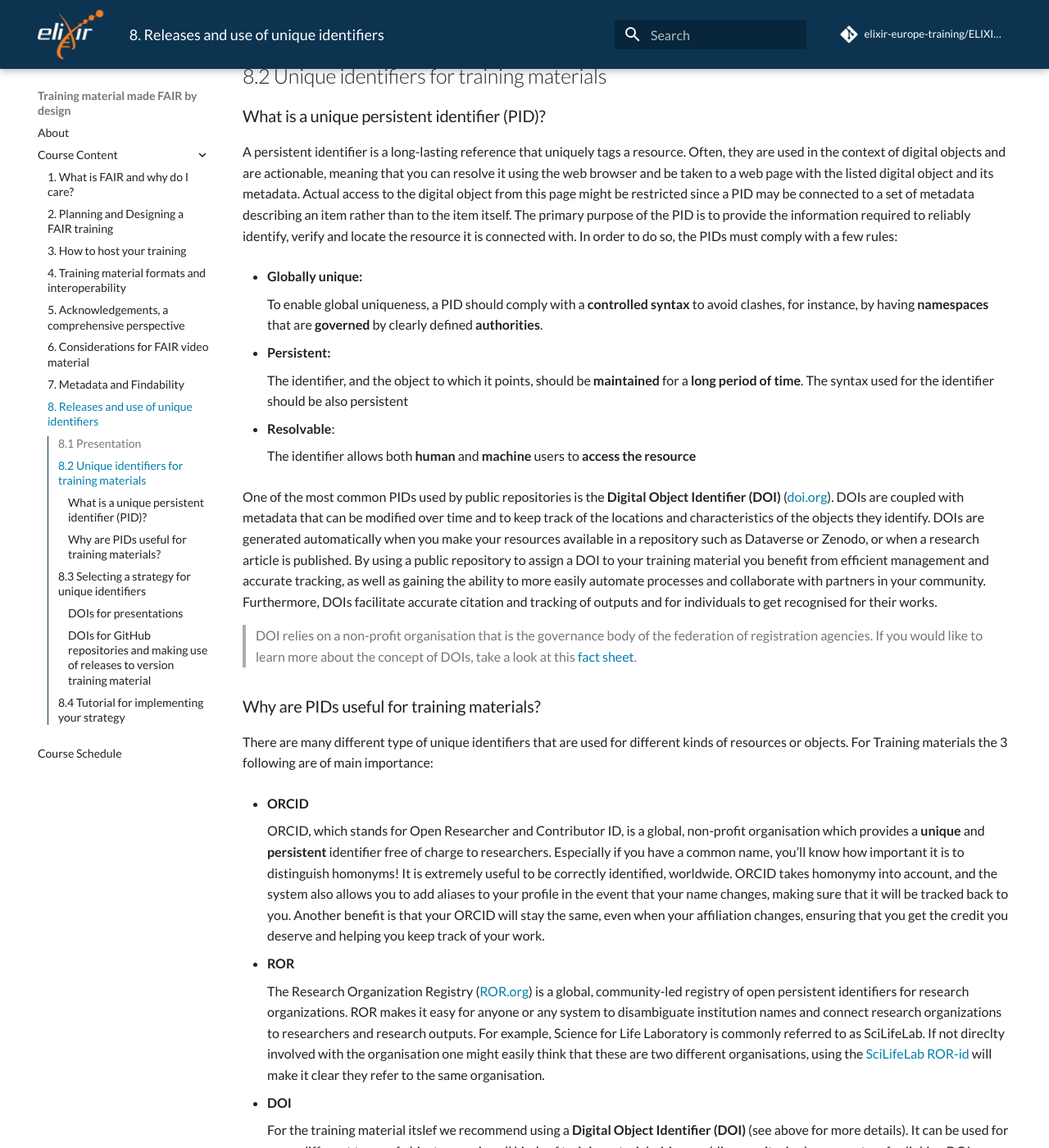
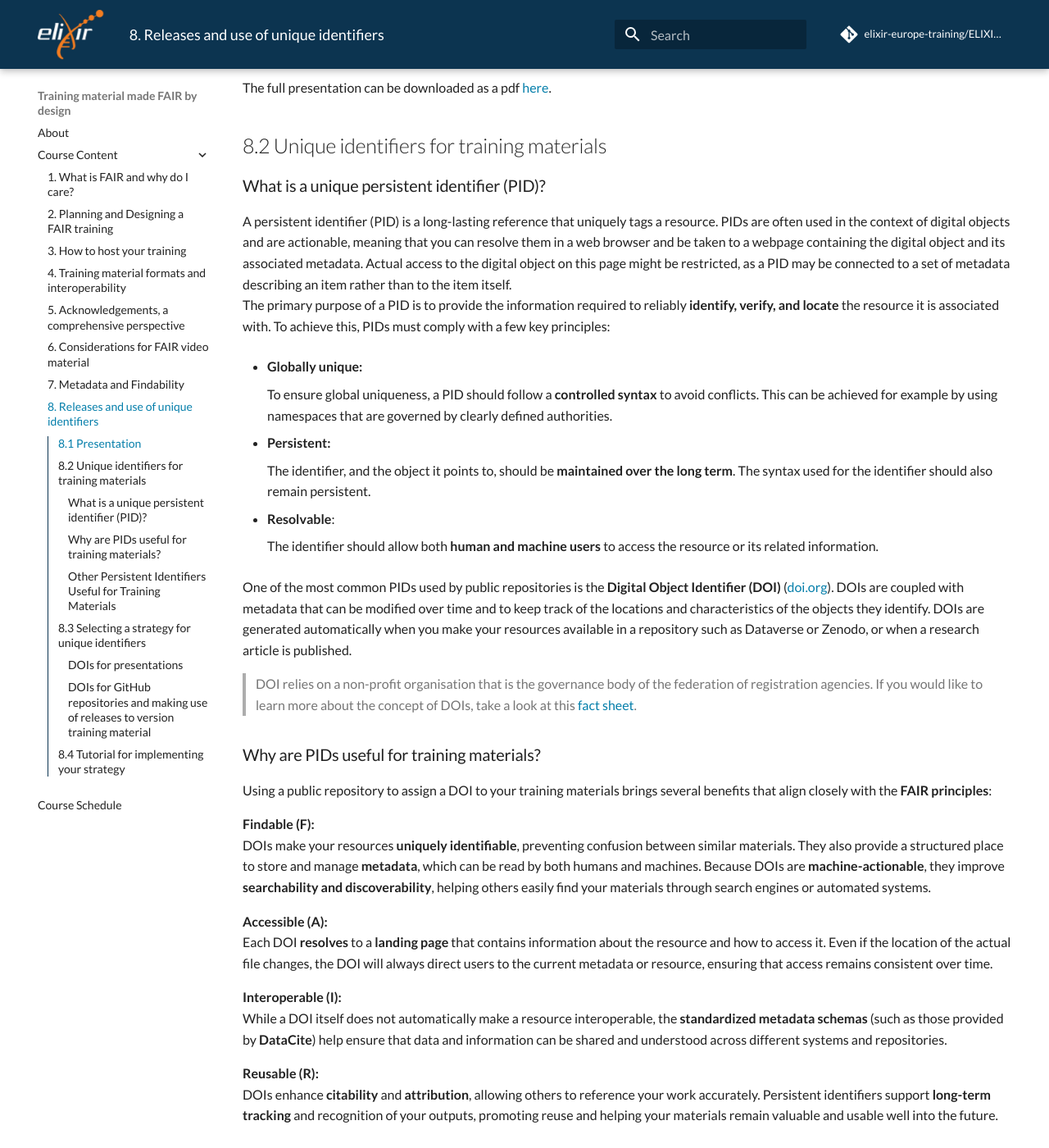
Before and after one commit to elixir-europe-training/ELIXIR-TrP-FAIR-Material-By-Design, an MkDocs documentation site: the page built from docs/chapters/chapter_08.md, in a window 1280 px wide and 1400 px high, scrolled down 969 px. Shown: the whole window at 82% size. Built offline with MkDocs 1.6.1 and Material for MkDocs 9.7.7, drawn with Linux system fonts in a browser that asks for light colours; comment, search, counter and statistics services are not loaded; the version menu is left out; some of the changed text lies outside the part shown; grey boxes are pictures that could not be loaded.

Commit message:
updated 8.1 and 8.2

```diff
--- a/docs/chapters/chapter_08.md
+++ b/docs/chapters/chapter_08.md
@@ -12,6 +12,10 @@
 ---
 
 !!! success "Learning Outcomes"
+
+    By the end of this session, learners will be able to:
+
+    - List common e-learning platforms
     - Explain what unique persistent identifiers are and their benefits
     - List and differentiate the types of unique identifiers that are relevant for publishing and sharing training materials
     - Compare different strategies for unique identifiers for training materials
@@ -20,49 +24,73 @@
 ## 8.1 Presentation
 Here you can find the presentation for this session:
 
-<iframe src="https://drive.google.com/file/d/1h4TZciHorxDPkhVrlwebzkbq8n0PnnNi/preview" width="640" height="360" allow="autoplay"></iframe>
 
-The full presentation can be downloaded as a pdf [here](https://docs.google.com/presentation/d/1h4TZciHorxDPkhVrlwebzkbq8n0PnnNi/export?format=pdf).
+<iframe src="https://docs.google.com/presentation/d/1B17jD_C7knHazgsbyv8EmXPf-3RXTEJZ/preview" width="640" height="360" allow="autoplay"></iframe>
+
+The full presentation can be downloaded as a pdf [here](https://docs.google.com/presentation/d/1B17jD_C7knHazgsbyv8EmXPf-3RXTEJZ/export?format=pdf).
+
 
 ## 8.2 Unique identifiers for training materials
 
 ### What is a unique persistent identifier (PID)?
 
-A persistent identifier is a long-lasting reference that uniquely tags a resource. Often, they are used in the context of digital objects and are actionable, meaning that you can resolve it using the web browser and be taken to a web page with the listed digital object and its metadata.  Actual access to the digital object from this page might be restricted since a PID may be connected to a set of metadata describing an item rather than to the item itself.
-The primary purpose of the PID is to provide the information required to reliably identify, verify and locate the resource it is connected with. In order to do so, the PIDs must comply with a few rules:
+A persistent identifier (PID) is a long-lasting reference that uniquely tags a resource. PIDs are often used in the context of digital objects and are actionable, meaning that you can resolve them in a web browser and be taken to a webpage containing the digital object and its associated metadata. Actual access to the digital object on this page might be restricted, as a PID may be connected to a set of metadata describing an item rather than to the item itself.
+The primary purpose of a PID is to provide the information required to reliably **identify, verify, and locate** the resource it is associated with. To achieve this, PIDs must comply with a few key principles:
 
 * **Globally unique:**
 
-    To enable global uniqueness, a PID should comply with a **controlled syntax** to avoid clashes, for instance, by having **namespaces** that are **governed** by clearly defined **authorities**.
+    To ensure global uniqueness, a PID should follow a **controlled syntax** to avoid conflicts. This can be achieved for example by using namespaces that are governed by clearly defined authorities.
 
 * **Persistent:**
 
-    The identifier, and the object to which it points, should be **maintained** for a **long period of time**. The syntax used for the identifier should be also persistent
+    The identifier, and the object it points to, should be **maintained over the long term**. The syntax used for the identifier should also remain persistent.
 
 * **Resolvable**:
 
-    The identifier allows both **human** and **machine** users to **access the resource**
+    The identifier should allow both **human and machine users** to access the resource or its related information.
 
 
-One of the most common PIDs used by public repositories is the  **Digital Object Identifier (DOI)** ([doi.org](https://www.doi.org/)). DOIs are coupled with metadata that can be modified over time and to keep track of the locations and characteristics of the objects they identify. DOIs are generated automatically when you make your resources available in a repository such as Dataverse or Zenodo, or when a research article is published. By using a public repository to assign a DOI to your training material you benefit from efficient management and accurate tracking, as well as gaining the ability to more easily automate processes and collaborate with partners in your community. Furthermore, DOIs facilitate accurate citation and tracking of outputs and for individuals to get recognised for their works.
+One of the most common PIDs used by public repositories is the  **Digital Object Identifier (DOI)** ([doi.org](https://www.doi.org/)). DOIs are coupled with metadata that can be modified over time and to keep track of the locations and characteristics of the objects they identify. DOIs are generated automatically when you make your resources available in a repository such as Dataverse or Zenodo, or when a research article is published.
 >  DOI relies on a non-profit organisation that is the governance body of the federation of registration agencies. If you would like to learn more about the concept of DOIs, take a look at this [fact sheet](https://www.doi.org/factsheets/DOIKeyFacts.html).
-
 
 ### Why are PIDs useful for training materials?
 
-There are many different type of unique identifiers that are used for different kinds of resources or objects. For Training materials the 3 following are of main importance:
+Using a public repository to assign a DOI to your training materials brings several benefits that align closely with the **FAIR principles**:
+
+**Findable (F):**
+DOIs make your resources **uniquely identifiable**, preventing confusion between similar materials. They also provide a structured place to store and manage **metadata**, which can be read by both humans and machines. Because DOIs are **machine-actionable**, they improve **searchability and discoverability**, helping others easily find your materials through search engines or automated systems.
+
+**Accessible (A):**
+Each DOI **resolves** to a **landing page** that contains information about the resource and how to access it. Even if the location of the actual file changes, the DOI will always direct users to the current metadata or resource, ensuring that access remains consistent over time.
+
+**Interoperable (I):**
+While a DOI itself does not automatically make a resource interoperable, the **standardized metadata schemas** (such as those provided by **DataCite**) help ensure that data and information can be shared and understood across different systems and repositories.
+
+**Reusable (R):**
+DOIs enhance **citability** and **attribution**, allowing others to reference your work accurately. Persistent identifiers support **long-term tracking** and recognition of your outputs, promoting reuse and helping your materials remain valuable and usable well into the future.
+
+
+### Other Persistent Identifiers Useful for Training Materials
+
+There are several types of PIDs designed for different kinds of resources or objects.
+For trainin materials, the following three are the most important:
+
 
 * **ORCID**
+[ORCID](https://orcid.org/) (Open Researcher and Contributor ID) provides a **unique** and **persistent** identifier for individual researchers, free of charge.
+It helps distinguish between people with similar names (homonyms) and ensures that your work is correctly attributed to you, regardless of name changes or institutional moves.
 
-    ORCID, which stands for Open Researcher and Contributor ID, is a global, non-profit organisation which provides a **unique** and **persistent** identifier free of charge to researchers. Especially if you have a common name, you’ll know how important it is to distinguish homonyms! It is extremely useful to be correctly identified, worldwide. ORCID takes homonymy into account, and the system also allows you to add aliases to your profile in the event that your name changes,  making sure that it will be tracked back to you. Another benefit is that your ORCID will stay the same, even when your affiliation changes, ensuring that you get the credit you deserve and helping you keep track of your work.
+ORCID allows you to add **aliases** if your name changes, and your ORCID iD remains the same even when you change affiliations.
+This makes it a powerful tool for maintaining your research identity over time, ensuring that you always get proper credit and that your scholarly contributions are easy to track globally.
 
 * **ROR**
-
-    The Research Organization Registry ([ROR.org](https://ror.org/)) is a global, community-led registry of open persistent identifiers for research organizations. ROR makes it easy for anyone or any system to disambiguate institution names and connect research organizations to researchers and research outputs. For example, Science for Life Laboratory is commonly referred to as SciLifeLab. If not direclty involved with the organisation one might easily think that these are two different organisations, using the [SciLifeLab ROR-id](https://ror.org/04ev03g22) will make it clear they refer to the same organisation.
+The [Research Organization Registry (ROR)](https://ror.org/) is a global, community-led registry that assigns open persistent identifiers to research organizations. ROR helps systems and users unambiguously identify institutions and connect them to researchers and research outputs. For example, *Science for Life Laboratory* is often referred to as *SciLifeLab*. To avoid confusion between names, the [SciLifeLab ROR ID](https://ror.org/04ev03g22) uniquely identifies the organization, ensuring consistent and accurate affiliation metadata across platforms and publications.
 
 * **DOI**
+For the training materials themselves, a DOI is highly recommended. DOIs can be assigned to a wide range of digital resources, including videos, presentations, datasets, and course materials. Using DOIs ensures that your training materials are findable, citable, and trackable over time. Many public repositories (such as Zenodo or Figshare) automatically generate DOIs and can link different versions of the same object, helping you maintain clear version control and citation consistency.
 
-    For the training material itslef we recommend using a **Digital Object Identifier (DOI)** (see above for more details). It can be used for many different types of objects covering all kinds of trainig materials. Many public repositories have a system for linking DOIs tagging that are refering to versions of the same object.
+
+Together, **ORCID**, **ROR**, and **DOI** form the foundation for making your training materials, their creators and institutions **clearly identifiable, citable, and FAIR**.
 
 
 !!! question "Reflection"
```
Also changed, not shown: other parts of docs/chapters/chapter_08.md (+2 -2 lines).
